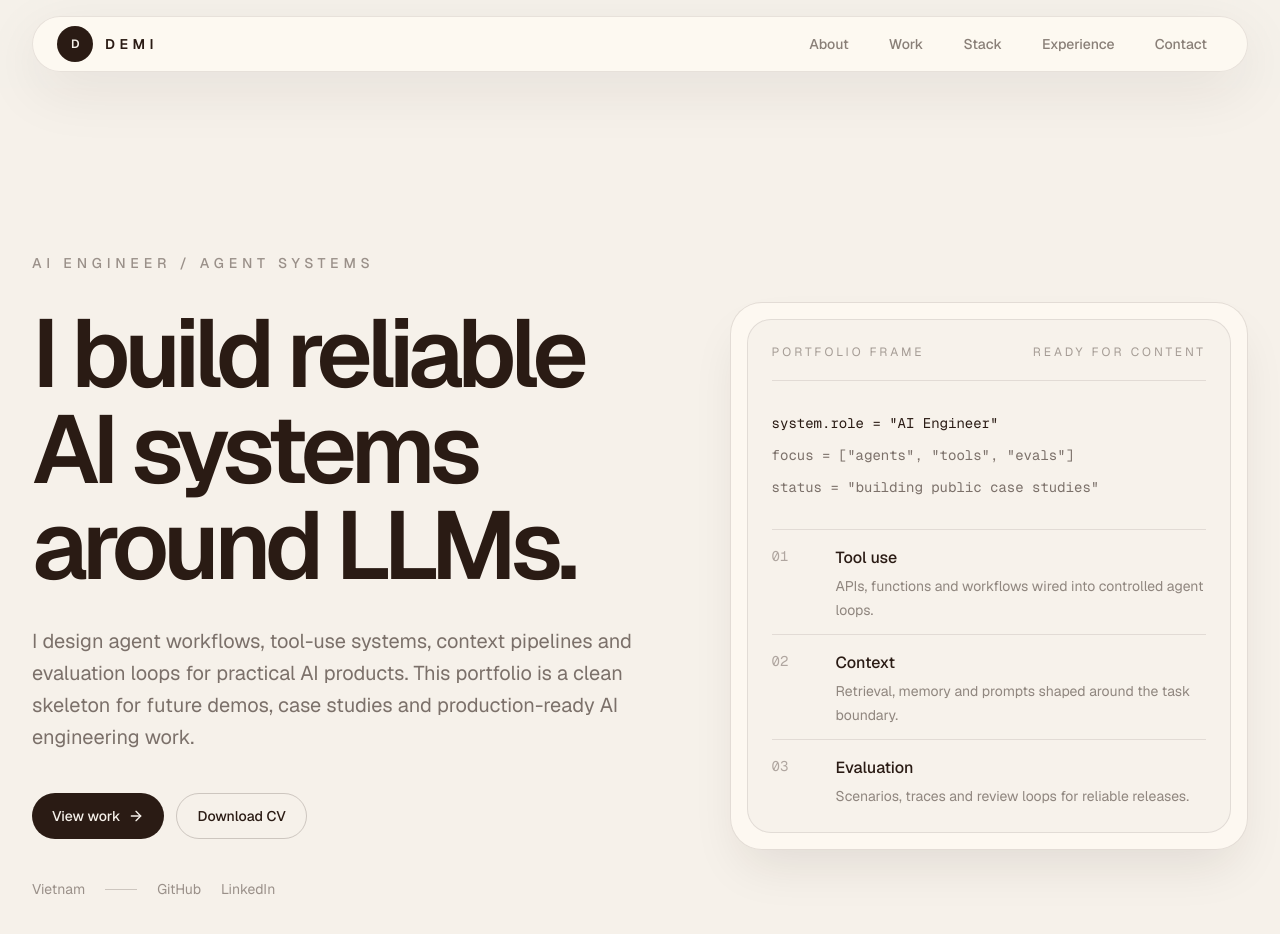
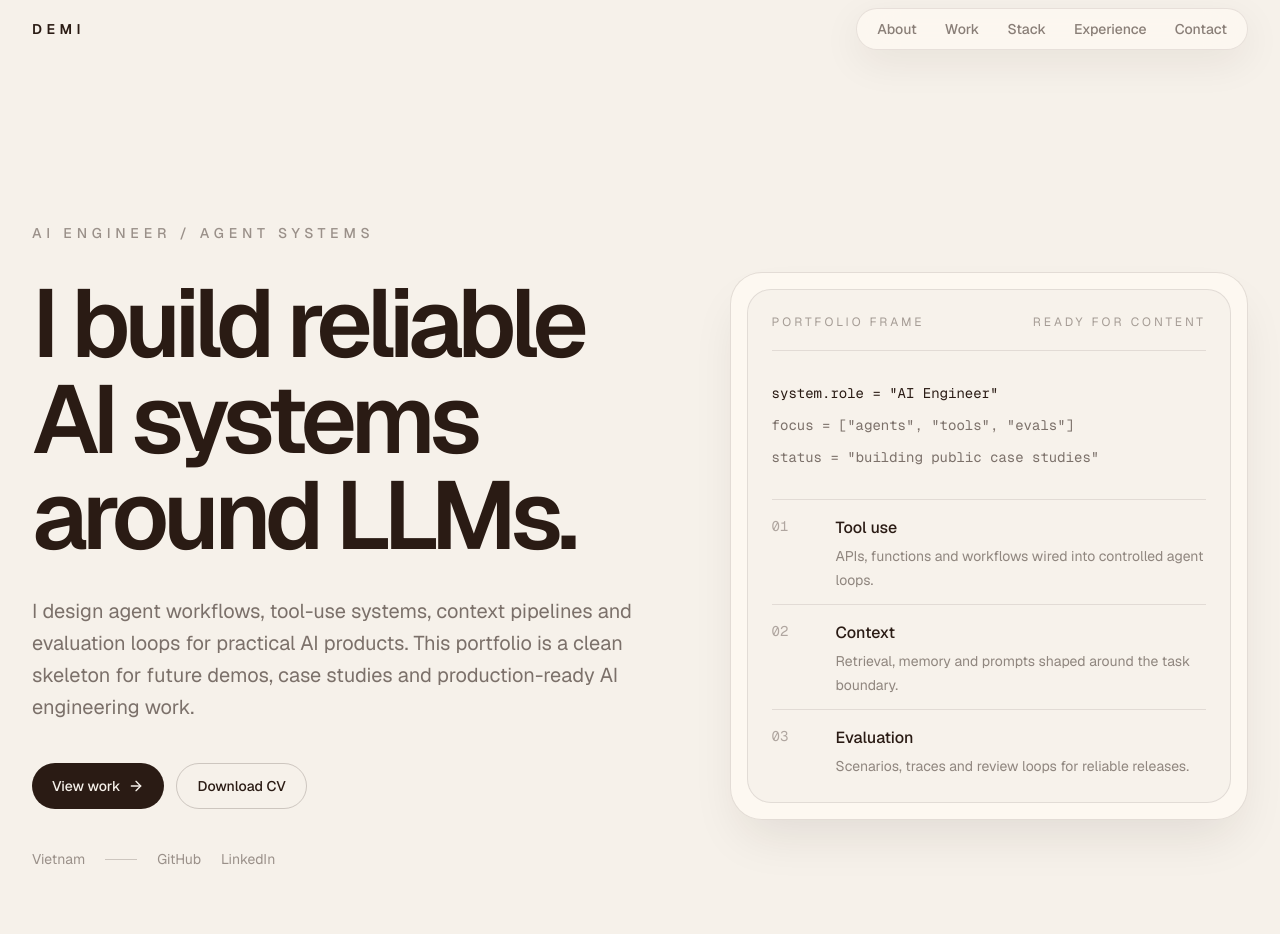
Before and after one commit to demihtran/demihtran.github.io, a Next.js app: page / in a window 1280 px wide. Shown: the top 934 px of the page. Built offline with nearby package versions, Linux system fonts and the light colour scheme.

Commit message:
Simplify portfolio header
Remove the extra logo mark and reduce header chrome so the brand stays clean while navigation remains softly grouped.

Co-Authored-By: Claude Opus 4.7 <noreply@anthropic.com>

```diff
--- a/src/components/navbar.tsx
+++ b/src/components/navbar.tsx
@@ -2,20 +2,17 @@ import { navigation } from "@/data/profile";
 
 export function Navbar() {
   return (
-    <header className="sticky top-0 z-50 bg-[#f6f1ea]/90 px-4 py-4 backdrop-blur-xl sm:px-6 lg:px-8">
-      <nav className="mx-auto flex h-14 max-w-7xl items-center justify-between rounded-full border border-[#2a1b14]/10 bg-[#fffaf3]/80 px-4 shadow-[0_18px_60px_rgba(42,27,20,0.08)] sm:px-6">
-        <a href="#top" className="group flex items-center gap-3 text-[#2a1b14]">
-          <span className="grid size-9 place-items-center rounded-full bg-[#2a1b14] text-xs font-semibold tracking-[-0.03em] text-[#f6f1ea] transition group-hover:scale-105">
-            D
-          </span>
-          <span className="text-sm font-semibold uppercase tracking-[0.32em]">DEMI</span>
+    <header className="sticky top-0 z-50 px-4 py-2 sm:px-6 lg:px-8">
+      <nav className="mx-auto flex max-w-7xl items-center justify-between">
+        <a href="#top" className="text-sm font-semibold uppercase tracking-[0.32em] text-[#2a1b14]">
+          DEMI
         </a>
-        <div className="hidden items-center gap-2 md:flex">
+        <div className="hidden items-center gap-1 rounded-full border border-[#2a1b14]/10 bg-[#fffaf3]/70 px-2 py-1 shadow-[0_12px_40px_rgba(42,27,20,0.07)] backdrop-blur-xl md:flex">
           {navigation.map((item) => (
             <a
               key={item.href}
               href={item.href}
-              className="rounded-full px-4 py-2 text-sm font-medium text-[#2a1b14]/55 transition hover:bg-[#2a1b14]/5 hover:text-[#2a1b14]"
+              className="rounded-full px-3 py-1.5 text-sm font-medium text-[#2a1b14]/55 transition hover:bg-[#2a1b14]/5 hover:text-[#2a1b14]"
             >
               {item.label}
             </a>
```
